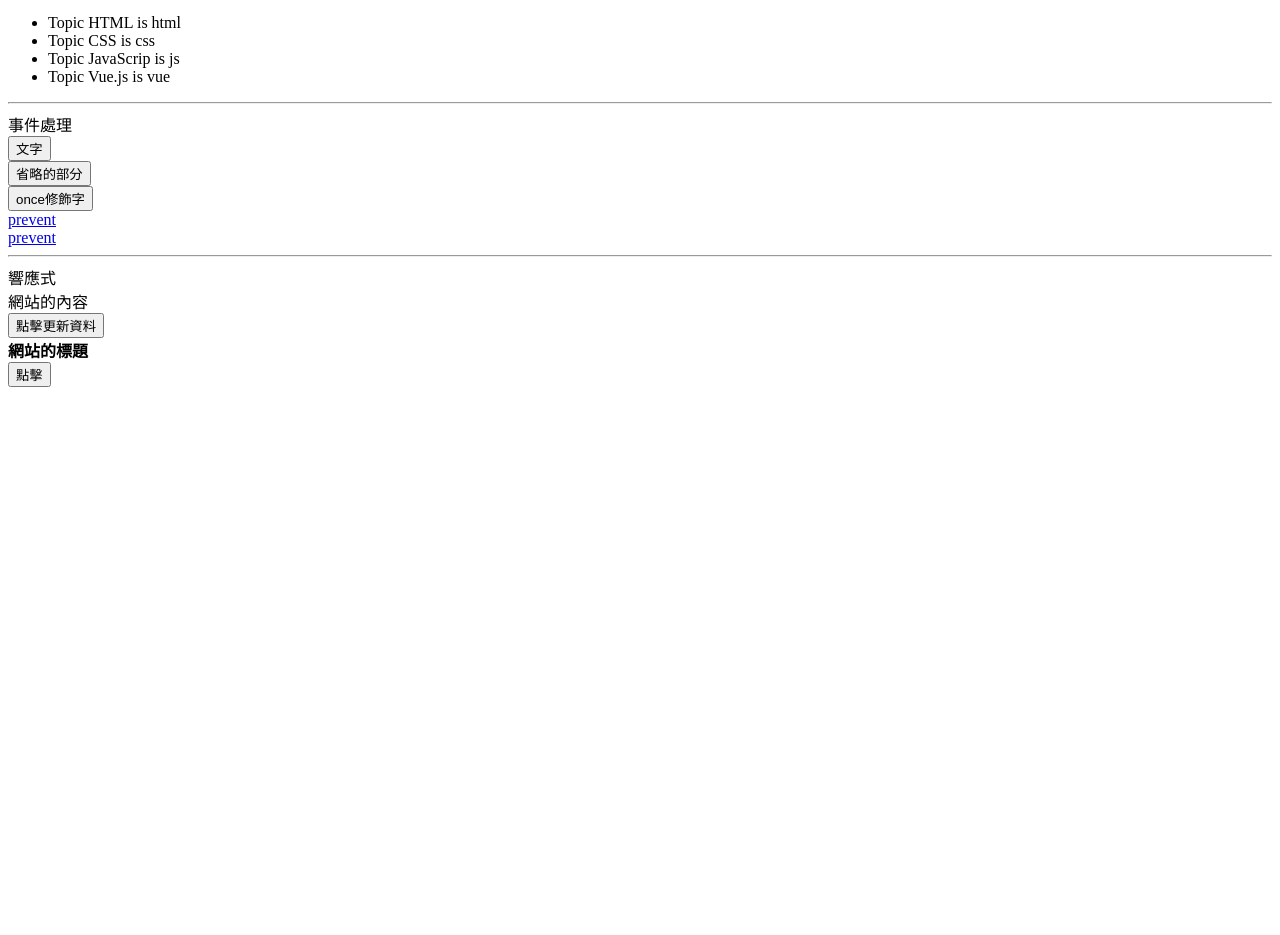
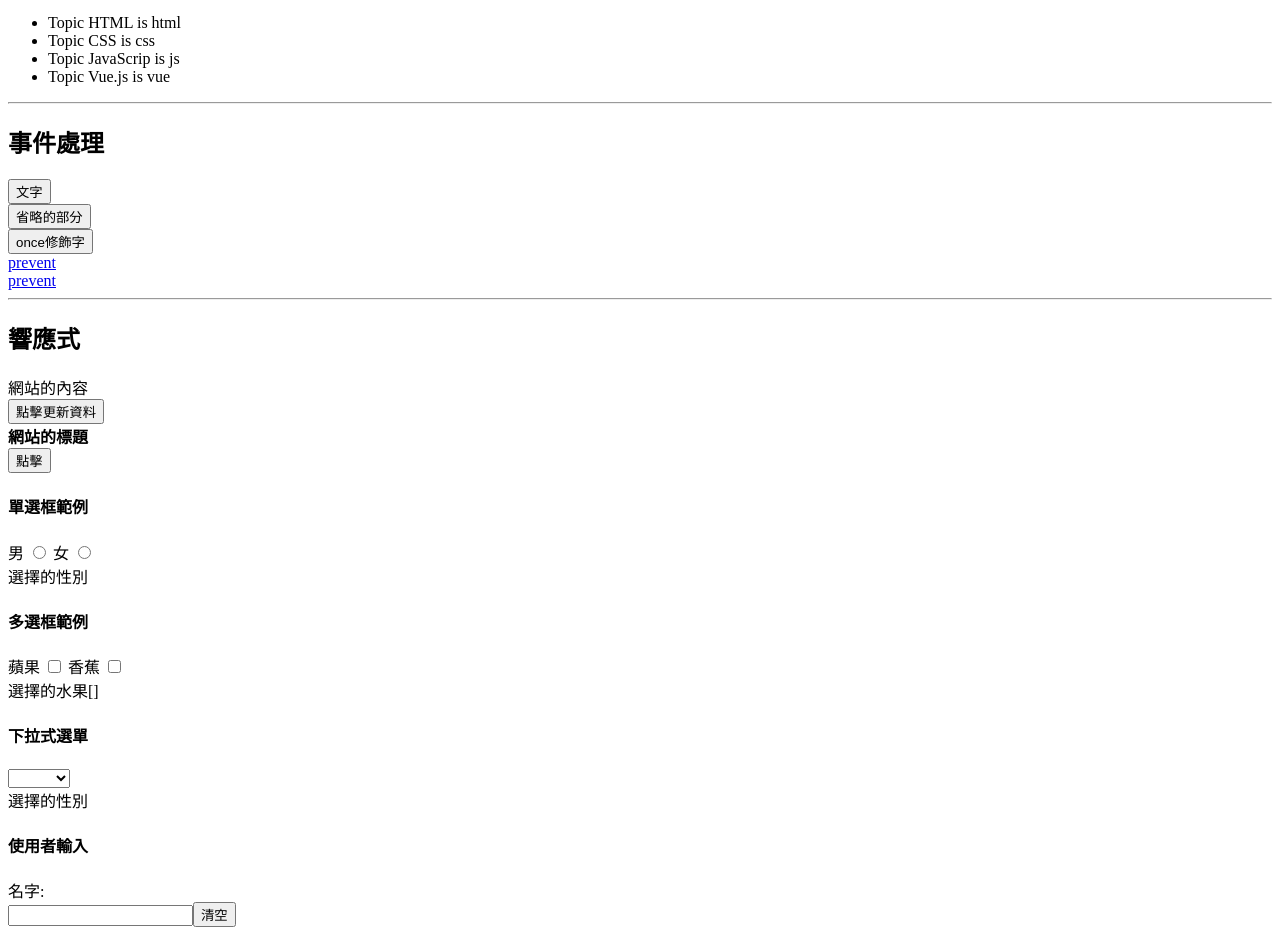
Before and after one commit to imjiaobin/vue-learning, a Vue app: page / in a window 1280 px wide. Shown: the part 1120-2055 px from the top of the page. Before the commit the page ends 1515 px from the top, so only its background shows below. Built offline with nearby package versions, Linux system fonts and the light colour scheme.

Commit message:
表單元件-到使用者輸入框

```diff
--- a/src/App.vue
+++ b/src/App.vue
@@ -41,6 +41,17 @@
     let responsive_handler = function(){
         state.value.title = "新的網站標題";
         state.value.className = "title highlight";
+    };
+
+    //綁定響應式狀態的表單輸入元件
+    let gender = ref(null);
+        //這邊單選框的初始值設應為null,因為還沒選擇;
+    let fruit = ref([]);
+        //這邊多選框的初始值設定為空串列;
+    let username = ref("");
+
+    let clearUsername = function(){
+        username.value = "";
     };
 </script>
 <template>
@@ -161,7 +172,7 @@
     </div>
 <hr>
     <div>
-        <div>事件處理</div>
+        <h2>事件處理</h2>
         <button v-on:click="handler">文字</button><br>
         <!-- v-on:事件名稱 = "要去觸發的函式名稱" -->
         <!-- 點擊這個標籤,就會去執行對應的handler事件 -->
@@ -186,13 +197,35 @@
     </div>
 <hr>
     <div>
-        <div>響應式</div>
+        <h2>響應式</h2>
         <div>{{ content }}</div>
         <button @click="responsive_status">點擊更新資料</button>
 
 
         <div :class = "state.className">{{state.title}}</div>
         <button @click="responsive_handler">點擊</button>
+    </div>
+
+    <div>
+        <h4>單選框範例</h4>
+        男 <input type="radio" value="male" v-model = "gender" />
+        女 <input type="radio" value="female" v-model = "gender" />
+        <div>選擇的性別{{ gender }}</div>
+        <h4>多選框範例</h4>
+        蘋果 <input type="checkbox" value="Apple" v-model="fruit"/>
+        香蕉 <input type="checkbox" value="banana" v-model="fruit"/>
+        <div>選擇的水果{{ fruit }}</div>
+        <h4>下拉式選單</h4>
+        <select v-model="gender">
+            <option value="">請選擇</option>
+            <option value="male">男生</option>
+            <option value="female">女生</option>
+        </select>
+        <div>選擇的性別{{ gender }}</div>
+        <h4>使用者輸入</h4>
+        <div>名字: {{ username }}</div>
+        <input type="text" v-model="username" />
+        <button v-on:click= "clearUsername">清空</button>
     </div>
 </template>
 
```
Also changed, not shown: 表單輸入元件.txt (added).
